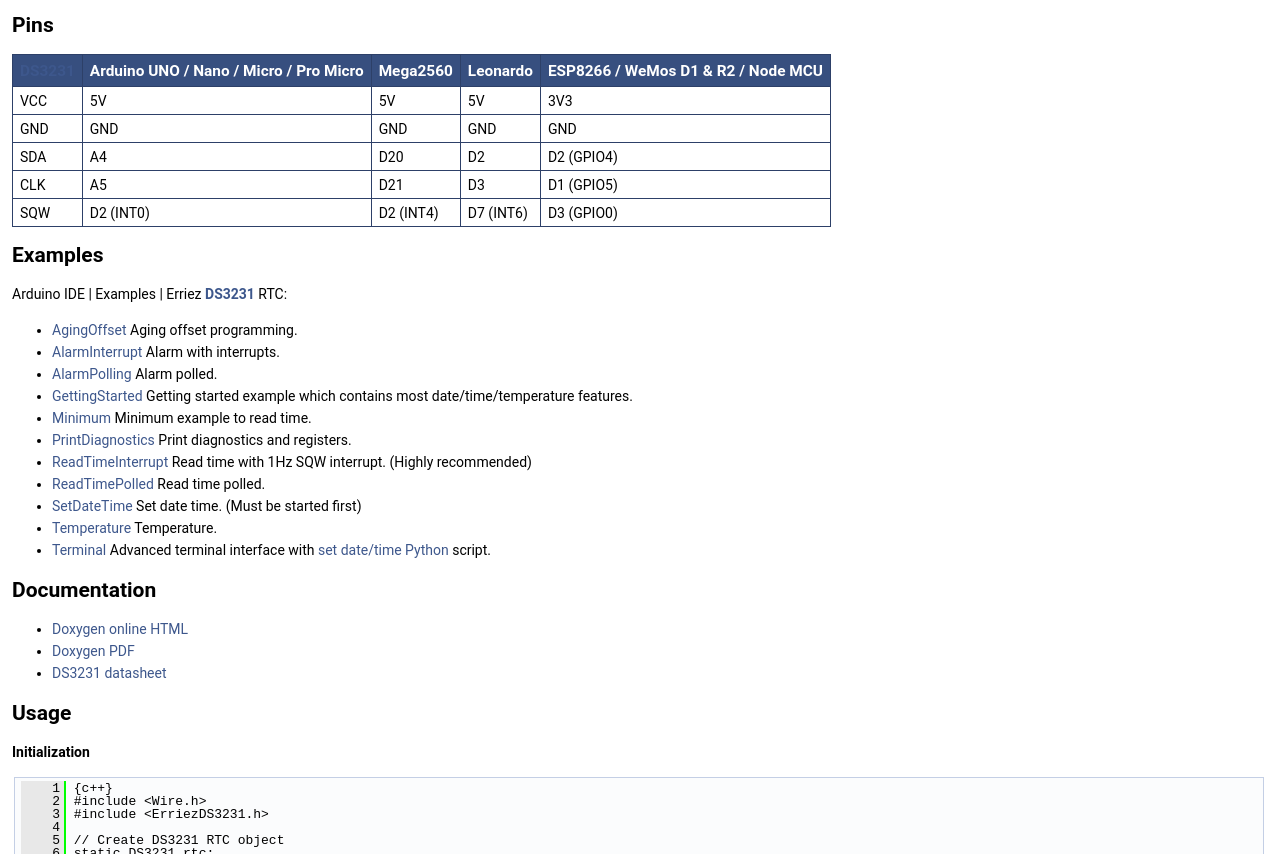
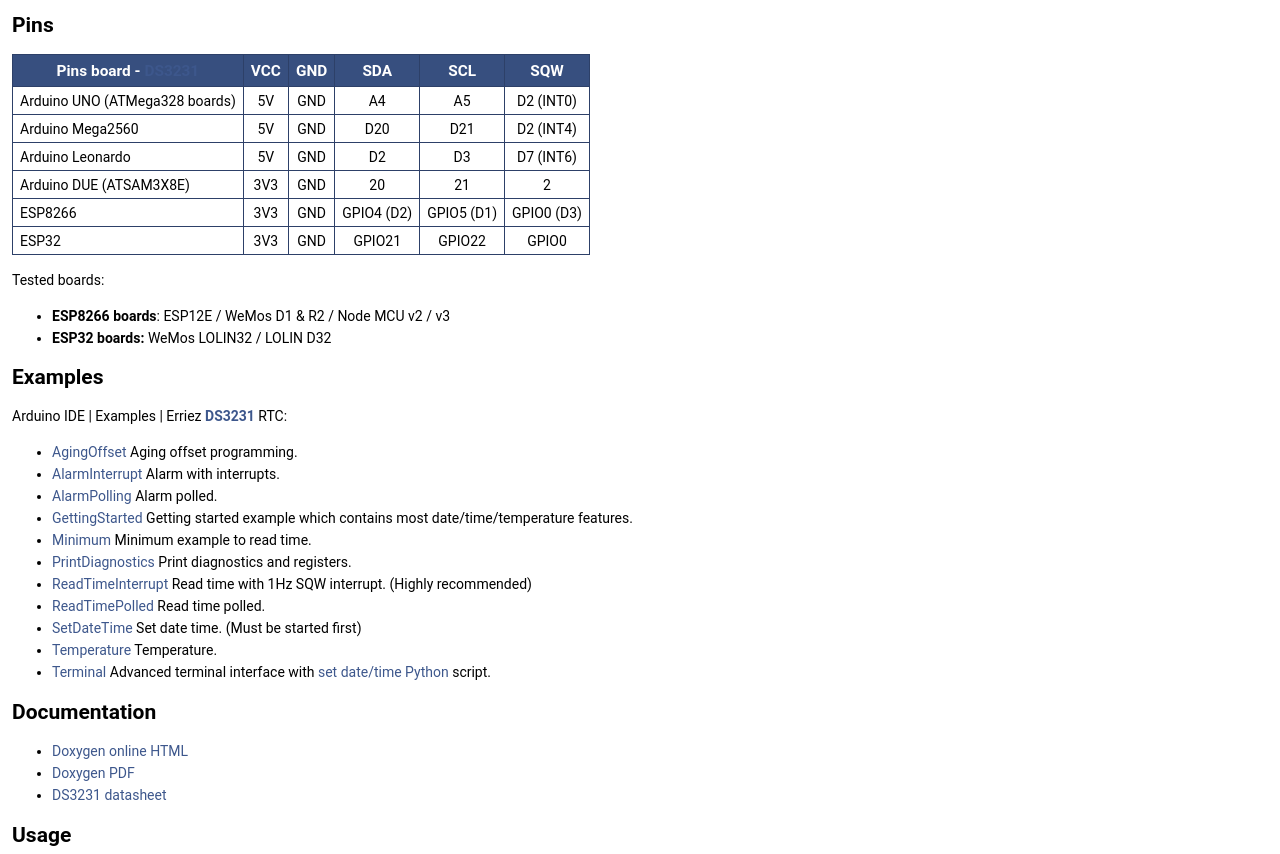
Before and after one commit to Erriez/ErriezDS3231, a plain HTML site: page index.html in a window 1280 px wide. Shown: the part 1700-2554 px from the top of the page. Drawn offline with Linux system fonts and the light colour scheme.

Commit message:
Deploy code docs to GitHub Pages Travis build: 16
Commit: 2f8799a80b306dae7cb80d3f781788cc46611009

```diff
--- a/index.html
+++ b/index.html
@@ -120,18 +120,25 @@
 <h2>Pins</h2>
 <table class="doxtable">
 <tr>
-<th><a class="el" href="class_d_s3231.html" title="DS3231 RTC base class. ">DS3231</a> </th><th>Arduino UNO / Nano / Micro / Pro Micro </th><th>Mega2560 </th><th>Leonardo </th><th>ESP8266 / WeMos D1 &amp; R2 / Node MCU  </th></tr>
+<th>Pins board - <a class="el" href="class_d_s3231.html" title="DS3231 RTC base class. ">DS3231</a> </th><th align="center">VCC </th><th align="center">GND </th><th align="center">SDA </th><th align="center">SCL </th><th align="center">SQW  </th></tr>
 <tr>
-<td>VCC </td><td>5V </td><td>5V </td><td>5V </td><td>3V3 </td></tr>
+<td>Arduino UNO (ATMega328 boards) </td><td align="center">5V </td><td align="center">GND </td><td align="center">A4 </td><td align="center">A5 </td><td align="center">D2 (INT0) </td></tr>
 <tr>
-<td>GND </td><td>GND </td><td>GND </td><td>GND </td><td>GND </td></tr>
+<td>Arduino Mega2560 </td><td align="center">5V </td><td align="center">GND </td><td align="center">D20 </td><td align="center">D21 </td><td align="center">D2 (INT4) </td></tr>
 <tr>
-<td>SDA </td><td>A4 </td><td>D20 </td><td>D2 </td><td>D2 (GPIO4) </td></tr>
+<td>Arduino Leonardo </td><td align="center">5V </td><td align="center">GND </td><td align="center">D2 </td><td align="center">D3 </td><td align="center">D7 (INT6) </td></tr>
 <tr>
-<td>CLK </td><td>A5 </td><td>D21 </td><td>D3 </td><td>D1 (GPIO5) </td></tr>
+<td>Arduino DUE (ATSAM3X8E) </td><td align="center">3V3 </td><td align="center">GND </td><td align="center">20 </td><td align="center">21 </td><td align="center">2 </td></tr>
 <tr>
-<td>SQW </td><td>D2 (INT0) </td><td>D2 (INT4) </td><td>D7 (INT6) </td><td>D3 (GPIO0) </td></tr>
+<td>ESP8266 </td><td align="center">3V3 </td><td align="center">GND </td><td align="center">GPIO4 (D2) </td><td align="center">GPIO5 (D1) </td><td align="center">GPIO0 (D3) </td></tr>
+<tr>
+<td>ESP32 </td><td align="center">3V3 </td><td align="center">GND </td><td align="center">GPIO21 </td><td align="center">GPIO22 </td><td align="center">GPIO0 </td></tr>
 </table>
+<p>Tested boards:</p>
+<ul>
+<li><b>ESP8266 boards</b>: ESP12E / WeMos D1 &amp; R2 / Node MCU v2 / v3</li>
+<li><b>ESP32 boards:</b> WeMos LOLIN32 / LOLIN D32</li>
+</ul>
 <h2>Examples</h2>
 <p>Arduino IDE | Examples | Erriez <a class="el" href="class_d_s3231.html" title="DS3231 RTC base class. ">DS3231</a> RTC:</p>
 <ul>
```
Also changed, not shown: _erriez_d_s3231_8cpp_source.html (+1 -1 lines), _r_e_a_d_m_e_8md_source.html (+1 -1 lines), 5 other files.
